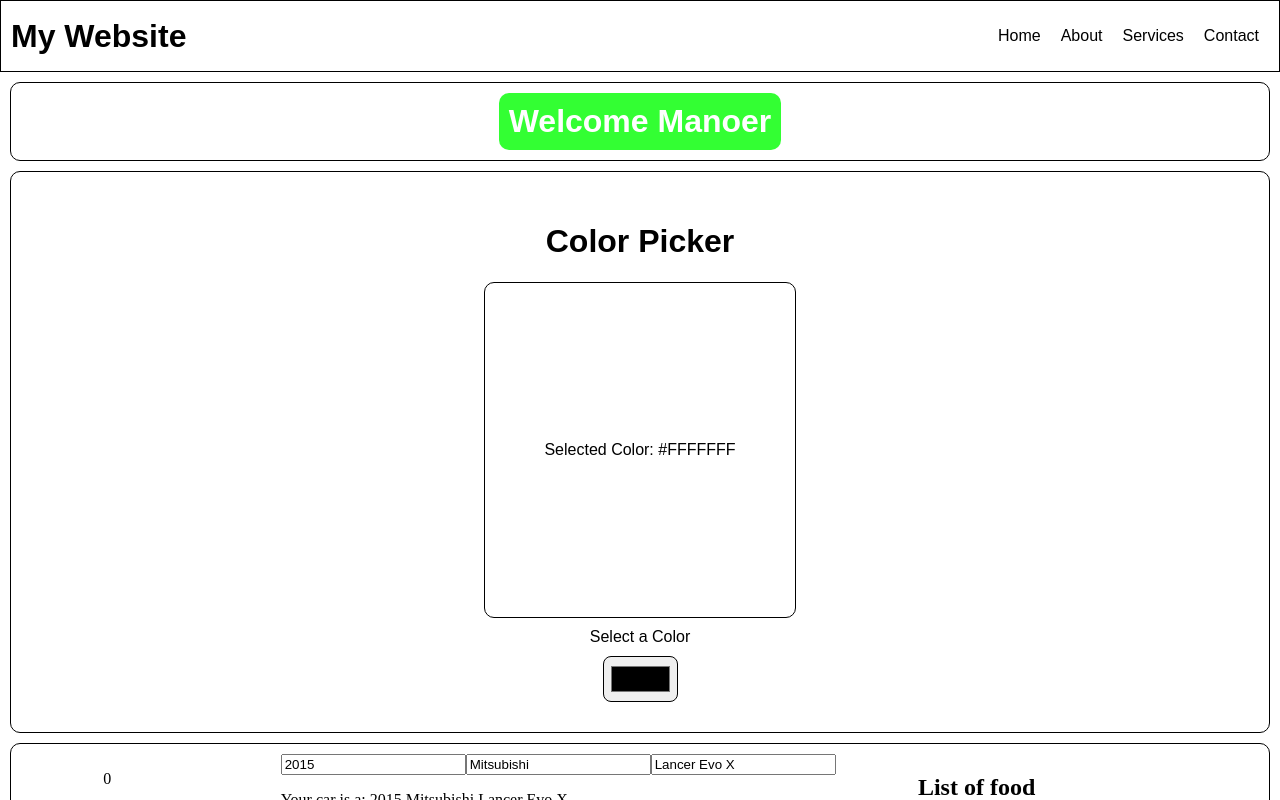
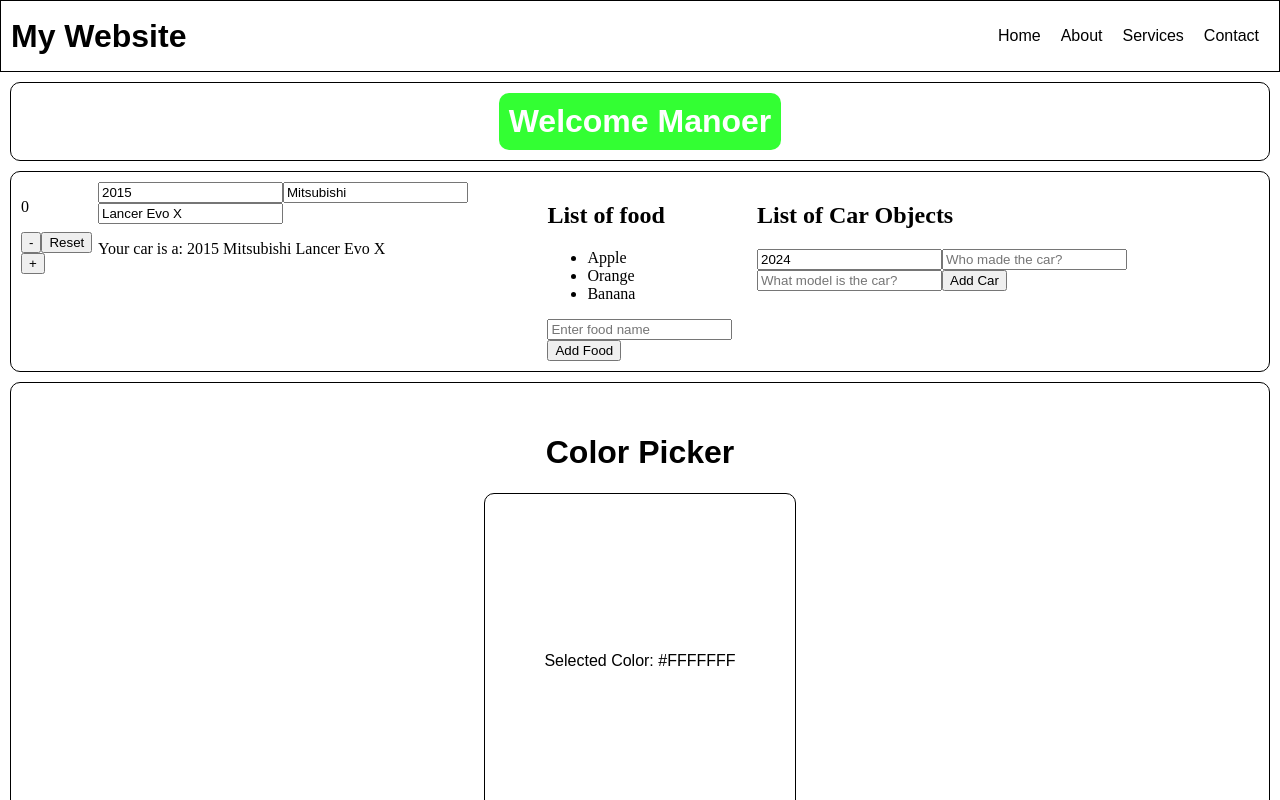
Before and after one commit to MnFCosta/ReactEstudo, a React (Vite) app in the folder my-react-app/: page / in a window 1280 px wide. Shown: the top 800 px of the page. Built offline with nearby package versions, Linux system fonts and the light colour scheme.

Commit message:
Object array state manipulation

```diff
--- a/my-react-app/src/App.jsx
+++ b/my-react-app/src/App.jsx
@@ -15,6 +15,7 @@
 import ColorPicker from './ColorPicker.jsx'
 import StateObjects from './StateObjects,.jsx'
 import StateArrays from './StateArrays.jsx'
+import StateObjectArray from './StateObjectArray.jsx'
 
 function App() {
     const fruits = [
@@ -37,12 +38,13 @@
           <UserGreeting isLoggedIn={true} username="Manoer"/>
         </div>
         <div className="container">
-          <ColorPicker/>
-        </div>
-        <div className="container">
           <Counter/>
           <StateObjects/>
           <StateArrays/>
+          <StateObjectArray/>
+        </div>
+        <div className="container">
+          <ColorPicker/>
         </div>
       </>
     );
--- /dev/null
+++ b/my-react-app/src/StateObjectArray.jsx
@@ -0,0 +1,47 @@
+import React, {useState} from 'react'
+
+function StateObjectArray(){
+    const [cars, setCars] = useState([]);
+    const [carYear, setCarYear] = useState(new Date().getFullYear());
+    const [carMake, setCarMake] = useState('');
+    const [carModel, setCarModel] = useState('');
+
+    function handleAddCar(){
+        const newCar = {year: carYear, make: carMake, model: carModel};
+        setCars(c => [...c, newCar])
+        setCarYear(new Date().getFullYear())
+        setCarMake('')
+        setCarModel('')
+    }
+
+    function handleRemoveCar(index){
+        setCars(c => c.filter((_, i) => i !== index))
+    }
+
+    function handleYearChange(e){
+        setCarYear(e.target.value);
+    }
+
+    function handleMakeChange(e){
+        setCarMake(e.target.value);
+    }
+
+    function handleModelChange(e){
+        setCarModel(e.target.value);
+    }
+
+    return(
+        <div>
+            <h2>List of Car Objects</h2>
+            <ul>
+                {cars.map((car,index) => <li key={index} onClick={() => handleRemoveCar(index)}>{car.year} {car.make} {car.model}</li>) }
+            </ul>
+            <input type="number" value={carYear} onChange={handleYearChange}/>
+            <input type="text" value={carMake} onChange={handleMakeChange} placeholder='Who made the car?'/>
+            <input type="text" value={carModel} onChange={handleModelChange} placeholder='What model is the car?'/>
+            <button onClick={handleAddCar}>Add Car</button>
+        </div>
+    );
+}
+
+export default StateObjectArray
```
